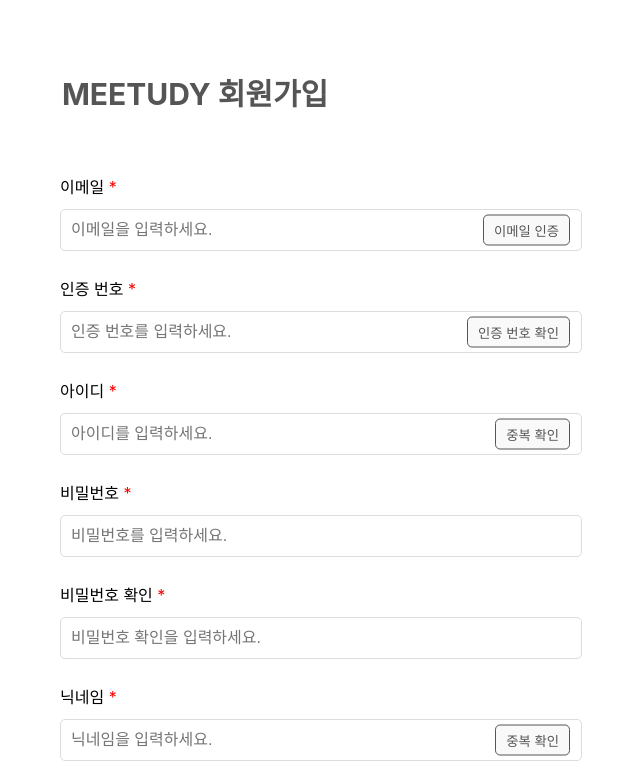
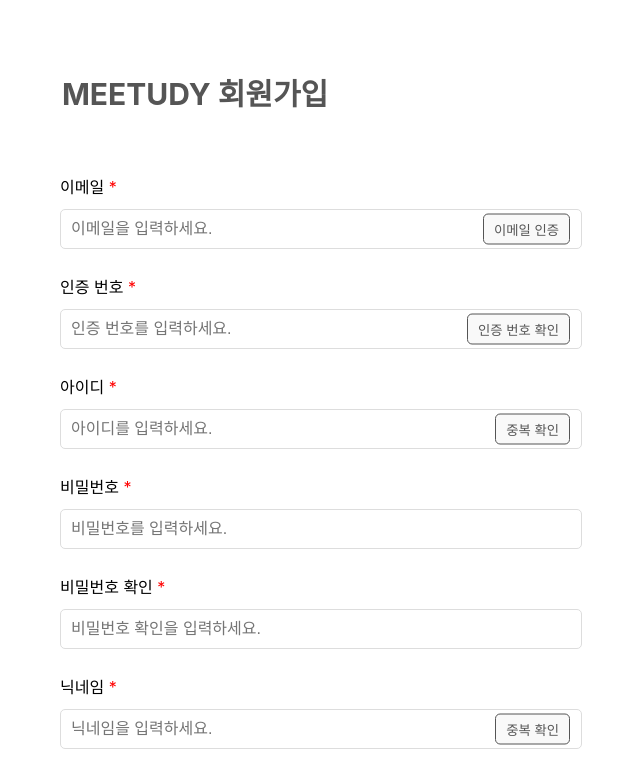
Before and after one commit to Meet-udy/Meetudy-Frontend, a React (Create React App) app: page /signup in a window 1280 px wide. Shown: the top 777 px of the page, without its empty margins (280-920 px from the left). Built offline with nearby package versions, Linux system fonts and the light colour scheme; no server answers.

Commit message:
[style/#65] Adjust input height to auto

```diff
--- a/src/components/ui/InputField.tsx
+++ b/src/components/ui/InputField.tsx
@@ -32,9 +32,9 @@
   border: 1px solid #ddd;
   margin-bottom: 5px;
   width: 100%;
-  height: 20px;
+  height: auto;
 
   &.login-error {
-    border-color: red;  // error 스타일 예시
+    border-color: red;
   }
 `;
```
